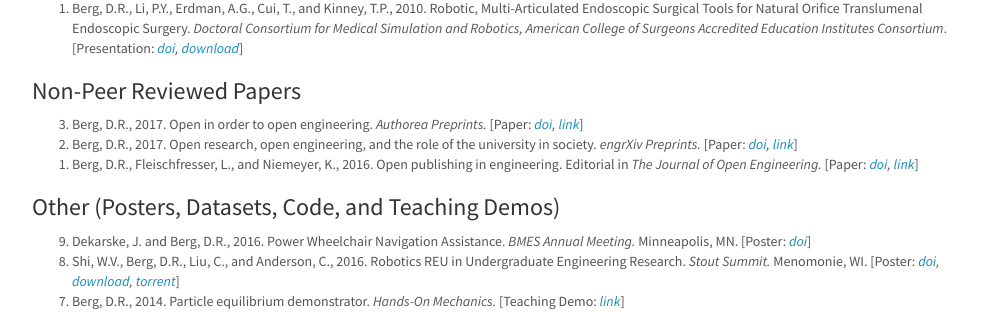
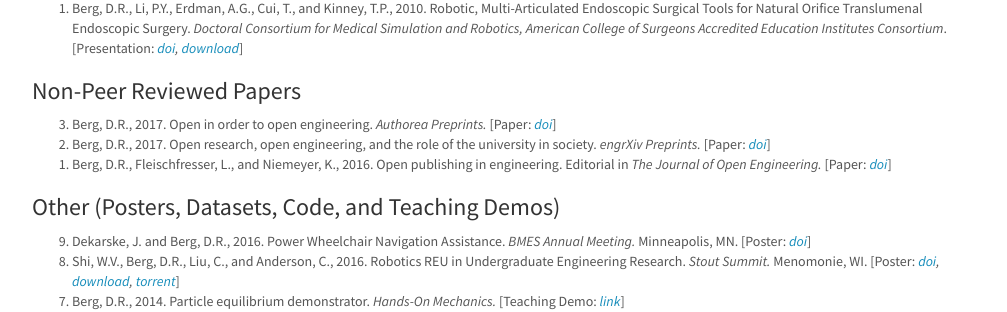
Before and after one commit to devinberg/devinberg.com, a Jekyll site: the page built from publications/index.md, in a window 1280 px wide and 900 px high, scrolled down 1480 px. Shown: the part 145-457 px from the top of the window, without its empty margins (38-1045 px from the left). Built offline with Jekyll 4.4.1, drawn with Linux system fonts in a browser that asks for light colours; nearby versions of some CDN libraries; comment, search, counter and statistics services are not loaded.

Commit message:
removing unnecessary links

```diff
--- a/publications/index.md
+++ b/publications/index.md
@@ -84,11 +84,11 @@ Below are some of the papers and other artifacts I have published.
 
 <h3>Non-Peer Reviewed Papers</h3>
 <ol reversed="">
-	<li>Berg, D.R., 2017. Open in order to open engineering. <i>Authorea Preprints.</i> [Paper: <i><a href="http://doi.org/10.22541/au.151029608.80979987">doi</a>, <a href="https://www.authorea.com/users/102408/articles/212027-open-in-order-to-open-engineering">link</a></i>] <span data-badge-popover="right" data-badge-type="4" data-doi="10.22541/au.151029608.80979987" data-hide-no-mentions="true" class="altmetric-embed"></span></li>
+	<li>Berg, D.R., 2017. Open in order to open engineering. <i>Authorea Preprints.</i> [Paper: <i><a href="http://doi.org/10.22541/au.151029608.80979987">doi</a></i>] <span data-badge-popover="right" data-badge-type="4" data-doi="10.22541/au.151029608.80979987" data-hide-no-mentions="true" class="altmetric-embed"></span></li>
 
-	<li>Berg, D.R., 2017. Open research, open engineering, and the role of the university in society. <i>engrXiv Preprints.</i> [Paper: <i><a href="http://doi.org/10.17605/OSF.IO/9VSQ4">doi</a>, <a href="https://engrxiv.org/f83n3/">link</a></i>] <span data-badge-popover="right" data-badge-type="4" data-doi="10.17605/OSF.IO/9VSQ4" data-hide-no-mentions="true" class="altmetric-embed"></span></li>
+	<li>Berg, D.R., 2017. Open research, open engineering, and the role of the university in society. <i>engrXiv Preprints.</i> [Paper: <i><a href="https://dx.doi.org/10.17605/OSF.IO/F83N3">doi</a></i>] <span data-badge-popover="right" data-badge-type="4" data-doi="10.17605/OSF.IO/9VSQ4" data-hide-no-mentions="true" class="altmetric-embed"></span></li>
 
-	<li>Berg, D.R., Fleischfresser, L., and Niemeyer, K., 2016. Open publishing in engineering. Editorial in <i>The Journal of Open Engineering.</i> [Paper: <i><a href="http://doi.org/10.21428/12302">doi</a>, <a href="http://www.tjoe.org/article/open-publishing-in-engineering">link</a></i>] <span data-badge-popover="right" data-badge-type="4" data-doi="10.21428/12302" data-hide-no-mentions="true" class="altmetric-embed"></span></li>
+	<li>Berg, D.R., Fleischfresser, L., and Niemeyer, K., 2016. Open publishing in engineering. Editorial in <i>The Journal of Open Engineering.</i> [Paper: <i><a href="http://doi.org/10.21428/12302">doi</a></i>] <span data-badge-popover="right" data-badge-type="4" data-doi="10.21428/12302" data-hide-no-mentions="true" class="altmetric-embed"></span></li>
 </ol>
 
 <h3>Other (Posters, Datasets, Code, and Teaching Demos)</h3>
```
